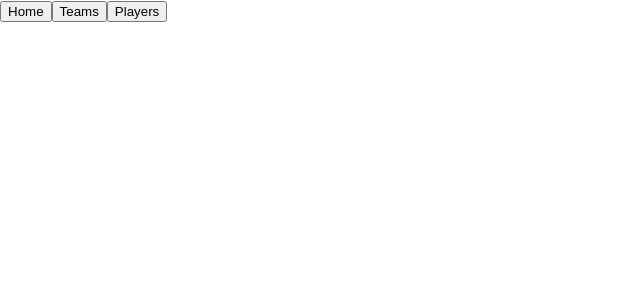
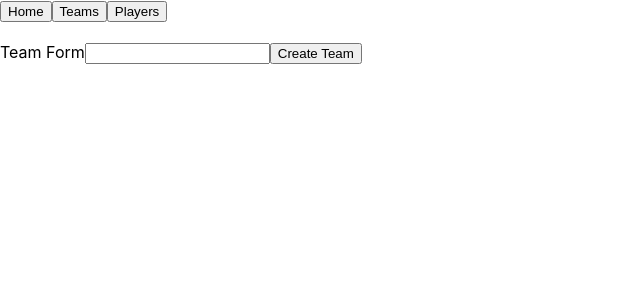
Before and after one commit to Jnorman2123/soccer-player-manager-project, a React (Create React App) app: page /teams/new in a window 1280 px wide. Shown: the top 300 px of the page, without its empty margins (0-640 px from the left). Built offline with nearby package versions, Linux system fonts and the light colour scheme.

Commit message:
added team from route to routes

```diff
--- a/src/routes.js
+++ b/src/routes.js
@@ -4,7 +4,7 @@ import Teams from './components/teams/Teams'
 import Players from './components/players/Players'
 import NavBar from './components/nav/NavBar'
 import Home from './components/home/Home'
-import TeamContainer from './containers/TeamContainer'
+import TeamForm from './components/teams/TeamForm'
 
 const routes = (
     <div>
@@ -13,7 +13,7 @@ const routes = (
             <Route exact path='/' component={Home} />}
             <Route exact path='/teams' component={Teams} />
             <Route exact path='/players' component={Players} />
-            <Route exact path='/teamContainer' component={TeamContainer} />
+            <Route exact path='/teams/new' component={TeamForm} />
         </Switch>
     </div>
 )
```
